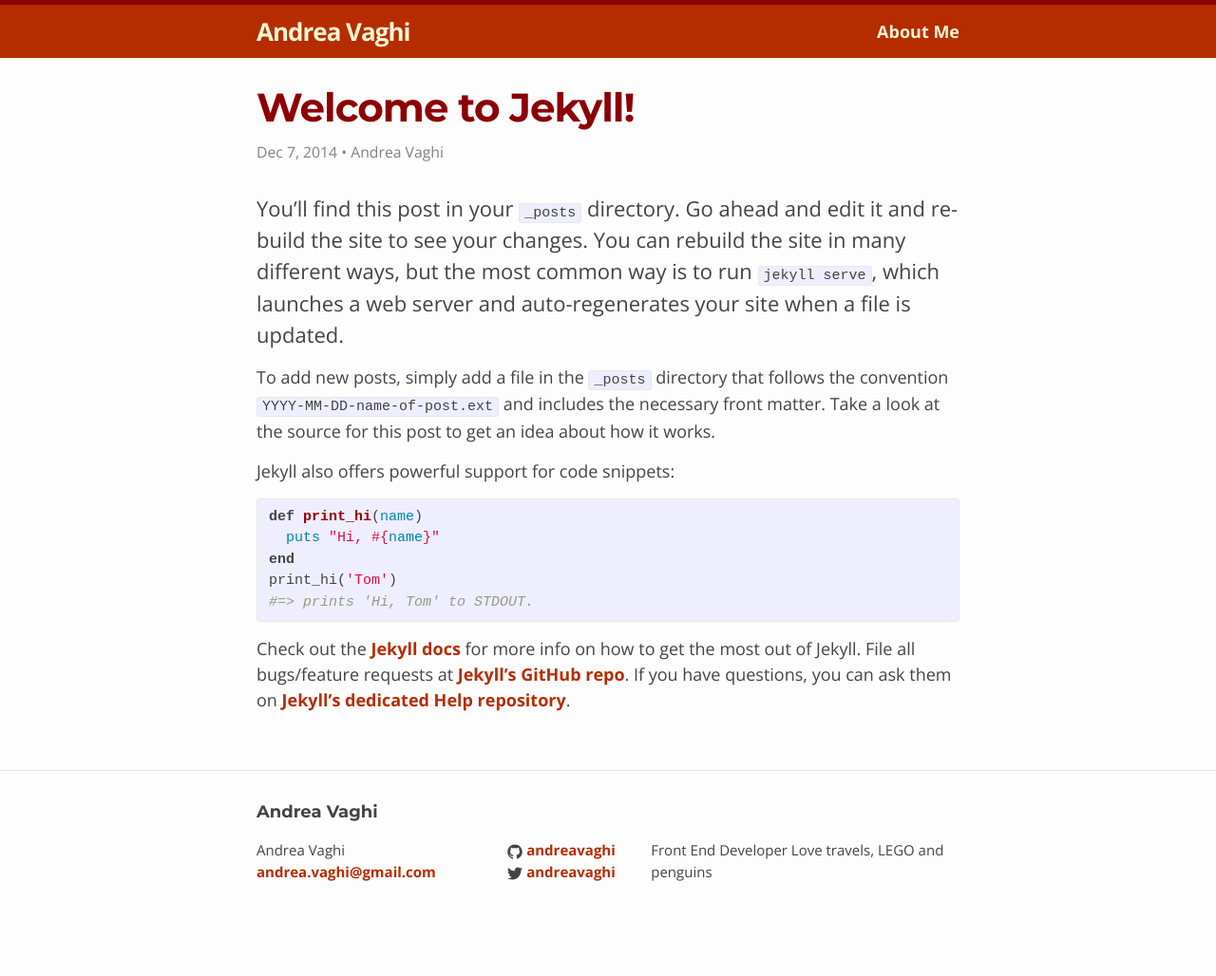
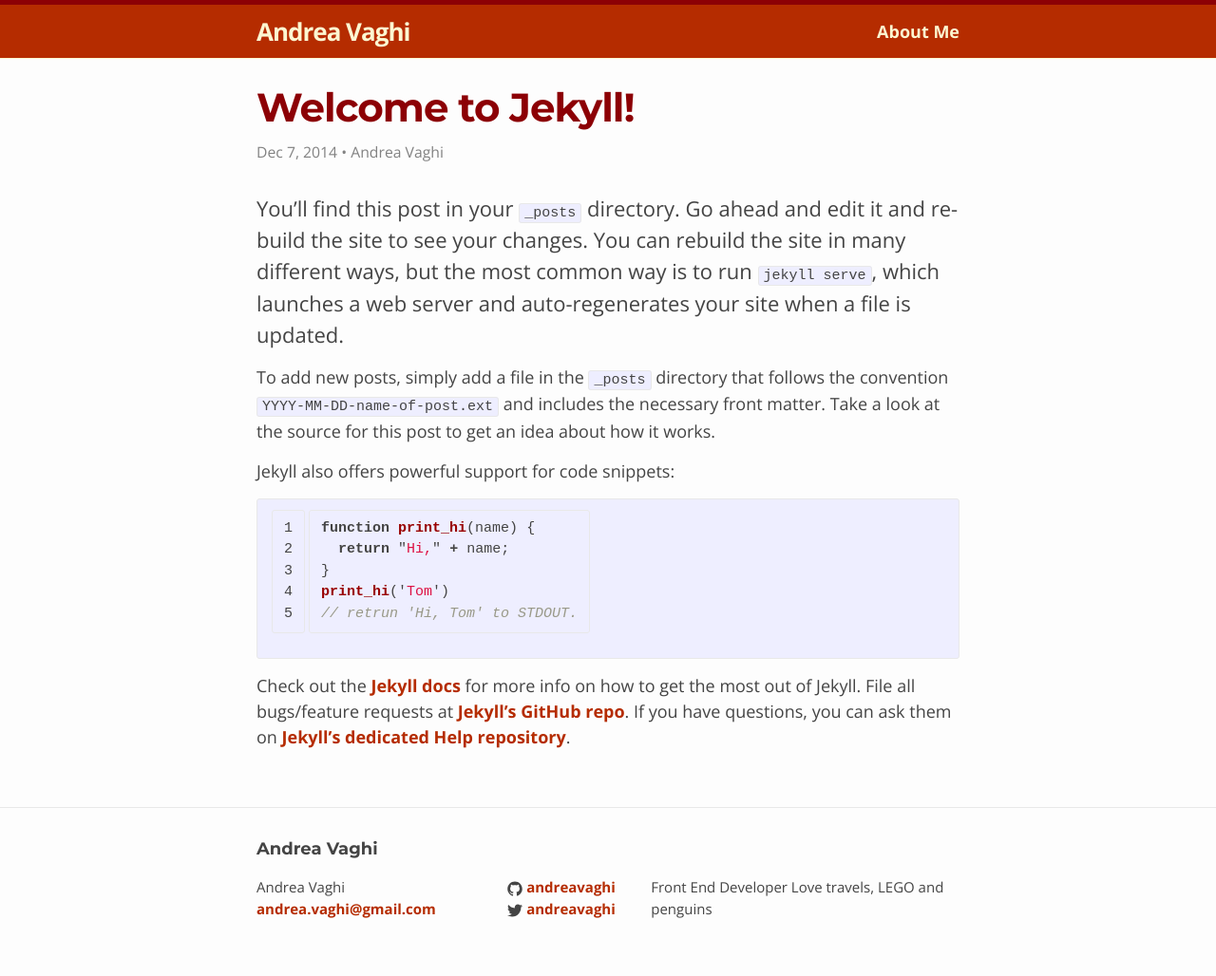
Before and after one commit to andreavaghi/andreavaghi.github.io, a Jekyll site: the page built from _posts/2014-12-07-welcome-to-jekyll.markdown, in a window 1280 px wide. Shown: the whole page at 95% size. Built offline with Jekyll 4.4.1, drawn with Linux system fonts in a browser that asks for light colours; before the commit the page ends 989 px from its top, so only the background shows below that.

Commit message:
add javascript snippet

```diff
--- a/_posts/2014-12-07-welcome-to-jekyll.markdown
+++ b/_posts/2014-12-07-welcome-to-jekyll.markdown
@@ -14,12 +14,12 @@
 
 Jekyll also offers powerful support for code snippets:
 
-{% highlight ruby %}
-def print_hi(name)
-  puts "Hi, #{name}"
-end
+{% highlight javascript linenos %}
+function print_hi(name) {
+  return "Hi," + name;
+}
 print_hi('Tom')
-#=> prints 'Hi, Tom' to STDOUT.
+// retrun 'Hi, Tom' to STDOUT.
 {% endhighlight %}
 
 Check out the [Jekyll docs][jekyll] for more info on how to get the most out of Jekyll. File all bugs/feature requests at [Jekyll’s GitHub repo][jekyll-gh]. If you have questions, you can ask them on [Jekyll’s dedicated Help repository][jekyll-help].
```
